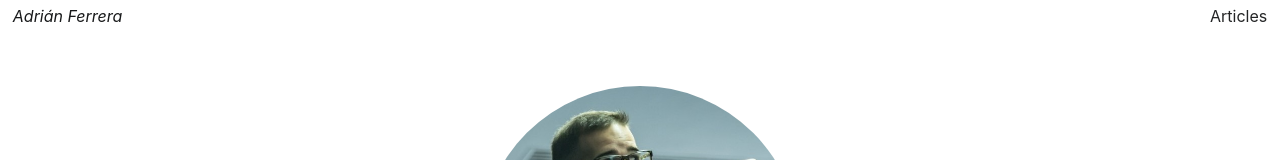
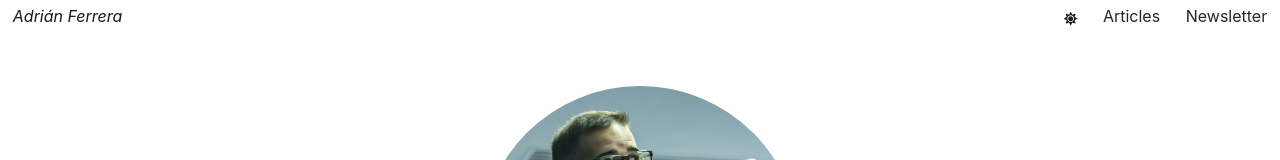
Before and after one commit to adrian-afergon/afergon-blogs, a Next.js app: page / in a window 1280 px wide. Shown: the top 160 px of the page. Built offline with nearby package versions, Linux system fonts and the light colour scheme.

Commit message:
feat: enable switch

```diff
--- a/src/components/Header/Header.tsx
+++ b/src/components/Header/Header.tsx
@@ -2,10 +2,11 @@ import * as React from 'react';
 import './Header.scss';
 import Link from "next/link";
 import { FontAwesomeIcon } from "@fortawesome/react-fontawesome";
-import { faBars } from "@fortawesome/free-solid-svg-icons";
+import { faBars, faMoon, faSun } from "@fortawesome/free-solid-svg-icons";
 import { useMedia } from "../../hooks/useMedia";
 import { useScroll } from "../../hooks/useScroll";
 import { ApplicationRoutes } from "../../ApplicationRoutes";
+import { useDarkMode } from "../../hooks/useDarkMode/useDarkMode";
 
 interface HeaderProps {
   title: string
@@ -16,6 +17,7 @@ export const Header: React.FC<HeaderProps> = ({title}) => {
   const { isTop } = useScroll();
   const { isMediumScreen } = useMedia();
   const handleToggle = () => setToggled(!toggled);
+  const { isDarkMode, changeMode } = useDarkMode();
 
   return (
     <header className={`Header ${isTop ? '' : 'scrolled'}`}>
@@ -28,7 +30,9 @@ export const Header: React.FC<HeaderProps> = ({title}) => {
       </button>}
       {(toggled || isMediumScreen) && <ul role="navigation" onClick={handleToggle}>
         <li><Link href={ApplicationRoutes.articles}><a href={ApplicationRoutes.articles}>Articles</a></Link></li>
+        <li><a href={ApplicationRoutes.articles} target="_blank">Newsletter</a></li>
       </ul>}
+      <button onClick={changeMode}><FontAwesomeIcon icon={isDarkMode ? faMoon : faSun} /></button>
 
     </header>
   );
```
